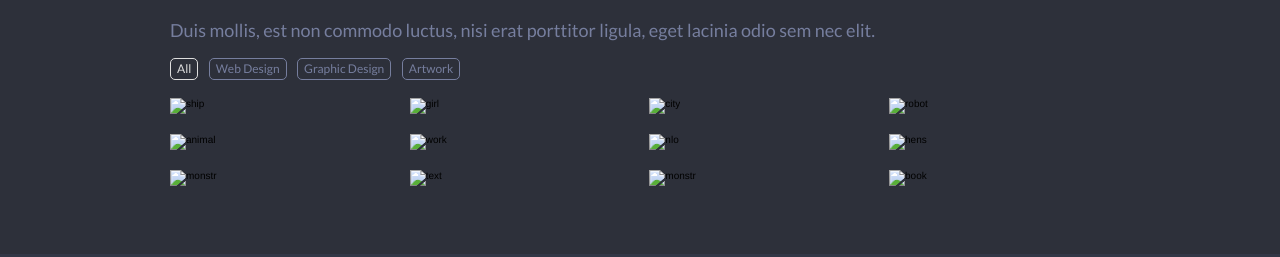
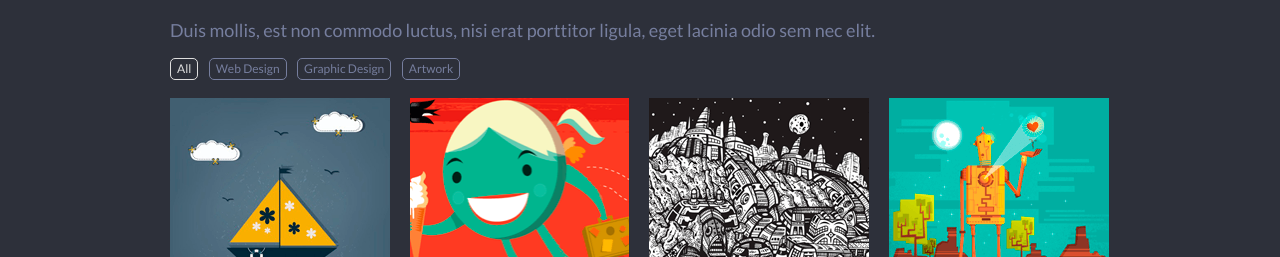
Before and after one commit to MikhailZhuk/simple-singolo, a plain HTML site: page index.html in a window 1280 px wide. Shown: the part 1279-1536 px from the top of the page. Drawn offline with Linux system fonts and the light colour scheme; the site is published under a folder, as on GitHub Pages, so addresses that start at the root find nothing.

Commit message:
fix: add portfolio

```diff
--- a/index.html
+++ b/index.html
@@ -11,7 +11,7 @@
   <header id="hid1" class="wrapper_header">
       <div class="wrapper">
         <div class="header__wrapper">
-          <div class=burger><img src="/image/Burger-menu-icon.png" alt="burger"></div>
+          <div class=burger><img src="image/Burger-menu-icon.png" alt="burger"></div>
           <div class="header_logo">
             <h1 class="logo">
               SINGOLO<span class="logo_star">*</span>
@@ -122,18 +122,18 @@
             <span class="tag four_tag">Artwork</span>
           </div>
           <div class="portfolio_images">
-            <div class="portfolio_images_item1"><img class="image" src="/image/portfolio/portfolio-1.png" alt="ship"></div>
-            <div class="portfolio_images_item2"><img class="image" src="/image/portfolio/portfolio-2.png" alt="girl"></div>
-            <div class="portfolio_images_item3"><img class="image" src="/image/portfolio/portfolio-3.png" alt="city"></div>
-            <div class="portfolio_images_item4"><img class="image" src="/image/portfolio/portfolio-4.png" alt="robot"></div>
-            <div class="portfolio_images_item5"><img class="image" src="/image/portfolio/portfolio-5.png" alt="animal"></div>
-            <div class="portfolio_images_item6"><img class="image" src="/image/portfolio/portfolio-6.png" alt="work"></div>
-            <div class="portfolio_images_item7"><img class="image" src="/image/portfolio/portfolio-7.png" alt="nlo"></div>
-            <div class="portfolio_images_item8"><img class="image" src="/image/portfolio/portfolio-8.png" alt="hens"></div>
-            <div class="portfolio_images_item9"><img class="image" src="/image/portfolio/portfolio-9.png" alt="monstr"></div>
-            <div class="portfolio_images_item10"><img class="image" src="/image/portfolio/portfolio-10.png" alt="text"></div>
-            <div class="portfolio_images_item11"><img class="image" src="/image/portfolio/portfolio-11.png" alt="monstr"></div>
-            <div class="portfolio_images_item12"><img class="image" src="/image/portfolio/portfolio-12.png" alt="book"></div>
+            <div class="portfolio_images_item1"><img class="image" src="image/portfolio/portfolio-1.png" alt="ship"></div>
+            <div class="portfolio_images_item2"><img class="image" src="image/portfolio/portfolio-2.png" alt="girl"></div>
+            <div class="portfolio_images_item3"><img class="image" src="image/portfolio/portfolio-3.png" alt="city"></div>
+            <div class="portfolio_images_item4"><img class="image" src="image/portfolio/portfolio-4.png" alt="robot"></div>
+            <div class="portfolio_images_item5"><img class="image" src="image/portfolio/portfolio-5.png" alt="animal"></div>
+            <div class="portfolio_images_item6"><img class="image" src="image/portfolio/portfolio-6.png" alt="work"></div>
+            <div class="portfolio_images_item7"><img class="image" src="image/portfolio/portfolio-7.png" alt="nlo"></div>
+            <div class="portfolio_images_item8"><img class="image" src="image/portfolio/portfolio-8.png" alt="hens"></div>
+            <div class="portfolio_images_item9"><img class="image" src="image/portfolio/portfolio-9.png" alt="monstr"></div>
+            <div class="portfolio_images_item10"><img class="image" src="image/portfolio/portfolio-10.png" alt="text"></div>
+            <div class="portfolio_images_item11"><img class="image" src="image/portfolio/portfolio-11.png" alt="monstr"></div>
+            <div class="portfolio_images_item12"><img class="image" src="image/portfolio/portfolio-12.png" alt="book"></div>
           </div>
         </div>
       </div>
```
